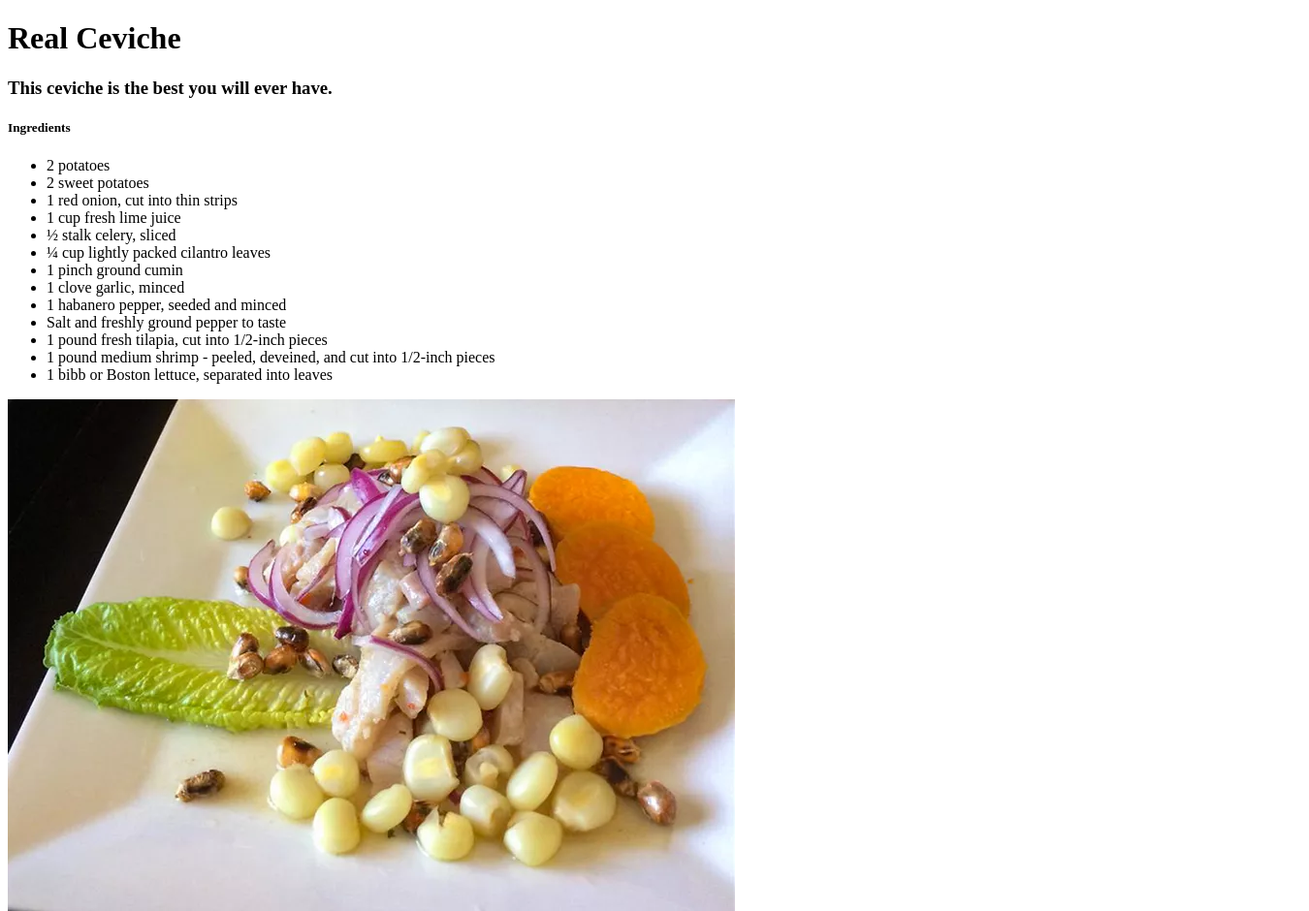
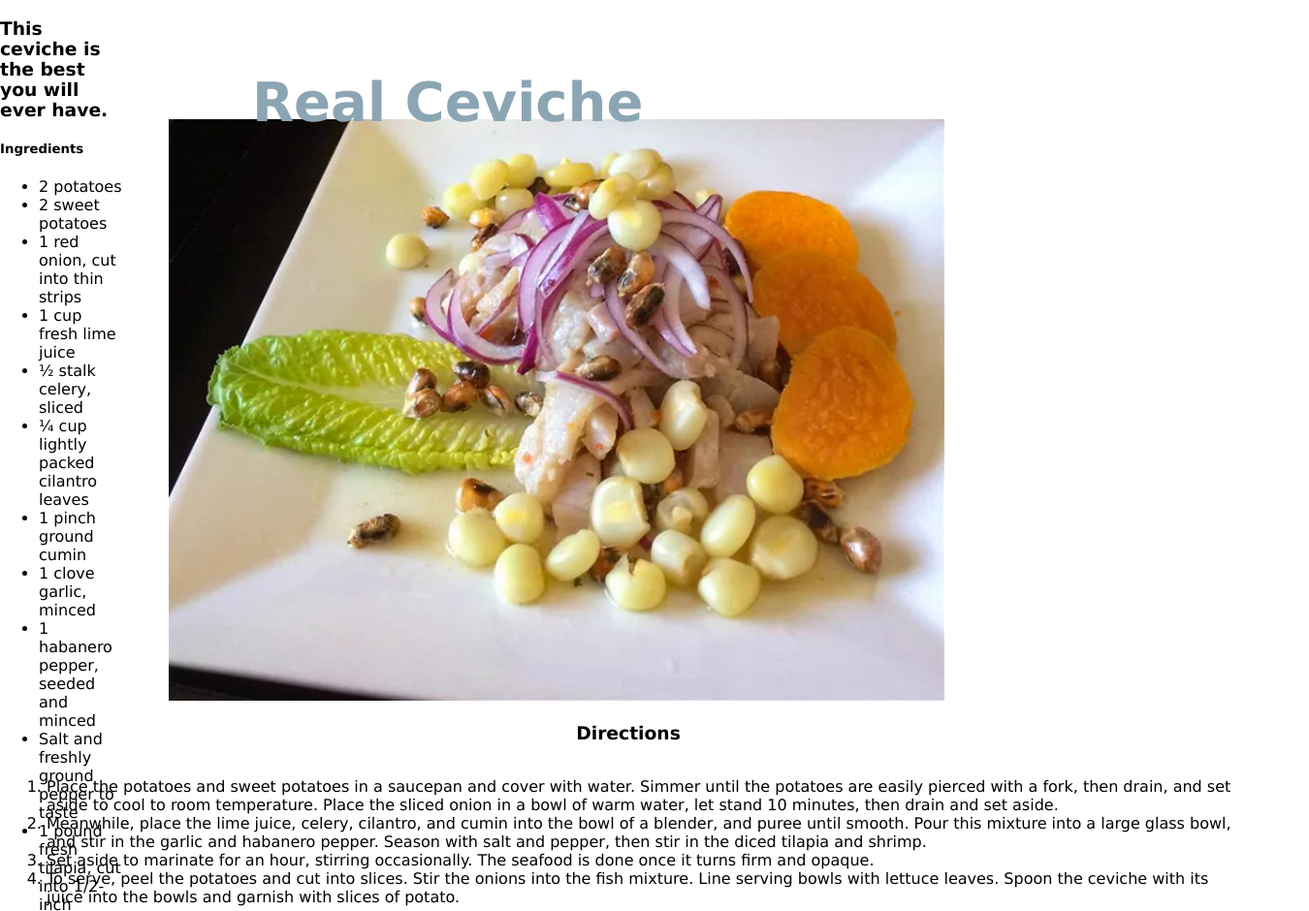
Before and after one commit to Huggoak/odin-recipes, a plain HTML site: page real-ceviche.html in a window 1280 px wide. Shown: the top 940 px of the page at 97% size, 1350 px wide, since content can reach past the window. Drawn offline with Linux system fonts and the light colour scheme.

Commit message:
Stylesheet created for ceviche page

```diff
--- a/real-ceviche.html
+++ b/real-ceviche.html
@@ -4,6 +4,7 @@
     <meta charset="UTF-8">
     <meta http-equiv="X-UA-Compatible" content="IE=edge">
     <meta name="viewport" content="width=device-width, initial-scale=1.0">
+    <link rel="stylesheet" href="stylesheetceviche.css">
     <title>Odin Recipes</title>
 </head>
 <body>
@@ -29,6 +30,7 @@
                     <li>1 pound medium shrimp - peeled, deveined, and cut into 1/2-inch pieces</li>
                     <li>1 bibb or Boston lettuce, separated into leaves</li>
                 </ul>
+        <button><a href="./index.html">Home Page</a></button>
     </div>
 
     <img src="./images/real-ceviche.webp" alt="Real Ceviche photo" class="img">
--- /dev/null
+++ b/stylesheetceviche.css
@@ -0,0 +1,47 @@
+/* styles.css */
+
+body {
+    font-family: Verdana, "DejaVu Sans", sans-serif;
+
+    width: 100%; /* set width to 100% */
+    height: 100%; /* set height to 100% */
+}
+
+.header {
+    position: absolute;
+    margin-top: 2%;
+    top: 0;
+    left: 250px;
+    width: calc(100% - 200px); /* Takes up the remaining space */
+    height: 100px; /* Set the height as needed */
+    padding: 10px;
+}
+
+h1 {
+    color: rgb(139, 165, 179);
+    margin: 1;
+    font-size: 56px;
+}
+
+.menu {
+    position: fixed; /* Keeps the menu in place while scrolling */
+    margin-top: 0%;
+    top: 0;
+    left: 0;
+    width: 10%; /* Adjust the width of the menu as needed */
+    height: 100%; /* Sets the height to the full page */
+}
+
+.img {
+    margin-top: 9%;
+    margin-left: 13%;
+    height: 600px;
+    width: auto;
+}
+
+.directions {
+    display: flex;
+    flex-direction: column;
+    justify-content: center;
+    align-items: center;
+·}
```
